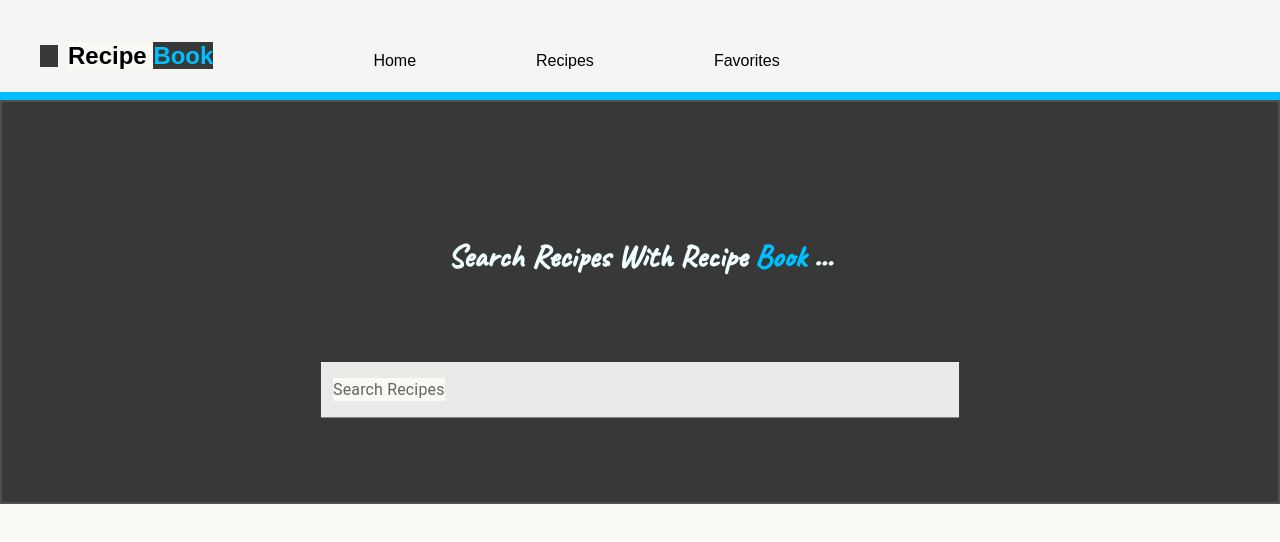
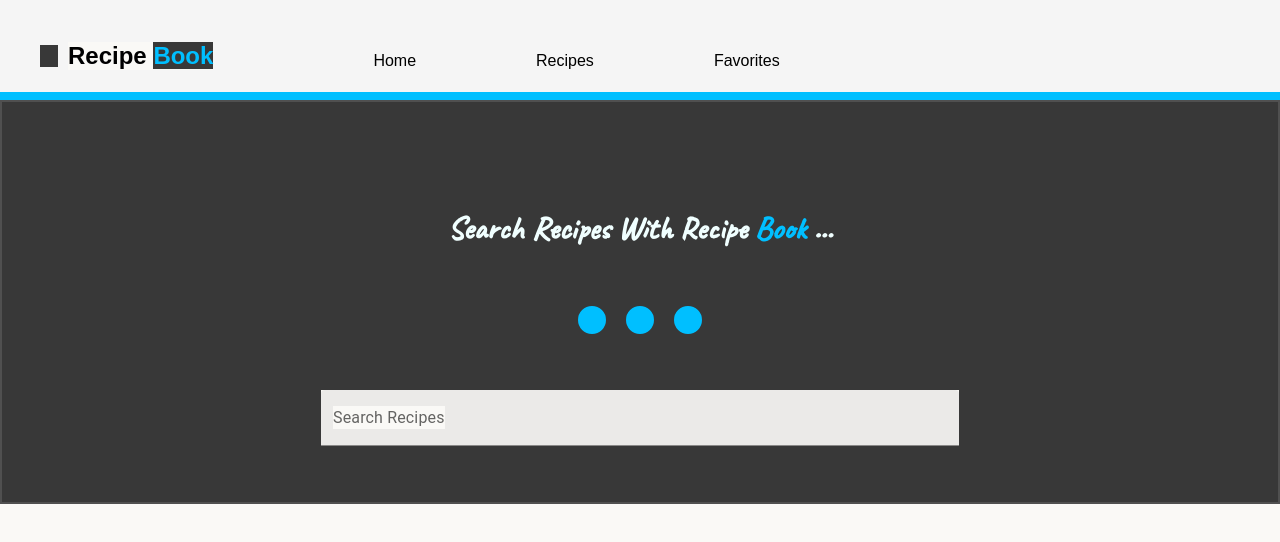
Before and after one commit to dselmer/recipe-book, a React (Create React App) app: page / in a window 1280 px wide. Shown: the top 542 px of the page. Built offline with nearby package versions, Linux system fonts and the light colour scheme; some icons are missing.

Commit message:
added more styling to search bar container 3 dots

```diff
--- a/src/App.css
+++ b/src/App.css
@@ -17,7 +17,7 @@
 
 }
 
-.search-bar-container,.searchbar-flex-container,h1{
+.search-bar-container,.searchbar-flex-container,.circle-dots-flex-container,h1{
   background-color:#383838;
 
 }
@@ -102,3 +102,16 @@ span {
   margin-right: 10px;
   font-size: large;
 }
+.circle-dots-flex-container{
+  display: flex;
+  justify-content: center;
+
+}
+.circle-dots{
+  border: 2px solid #00bfff;
+  background-color: #00bfff;
+  width: 28px;
+  height: 28px;
+  border-radius: 100%;
+  margin: 0 10px;
+}
--- a/src/components/SearchBar.js
+++ b/src/components/SearchBar.js
@@ -1,6 +1,6 @@
 import { Autocomplete } from "@mui/material";
-import Stack from '@mui/material/Stack';
-import Button from '@mui/material/Button';
+import Stack from "@mui/material/Stack";
+import Button from "@mui/material/Button";
 import TextField from "@mui/material/TextField";
 import { PiSelectionBackground } from "react-icons/pi";
 function SearchBar() {
@@ -8,21 +8,22 @@ function SearchBar() {
     <>
       <div className="searchbar-flex-container">
         <div className=" search-bar-container">
-        <h1>Search Recipes With Recipe <span>Book</span> ...</h1>
+          <h1>
+            Search Recipes With Recipe <span>Book</span> ...
+          </h1>
+          <div className="circle-dots-flex-container">
+            <div className="circle-dots"></div>
+            <div className="circle-dots"></div>
+            <div className="circle-dots"></div>
+          </div>
           <TextField
             id="standard-basic"
             label="Search Recipes"
             variant="filled"
-          sx={{ width: "100%", Autocomplete:'disabled' }}
+            sx={{ width: "100%", Autocomplete: "disabled" }}
           />
-
         </div>
       </div>
-
-
-
-
-
     </>
   );
 }
```
Lines whose indentation alone changed are shown as unchanged.
